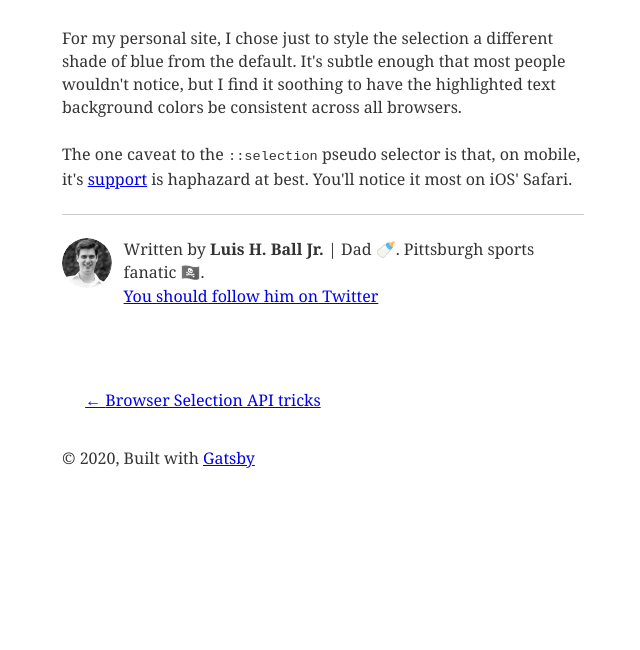
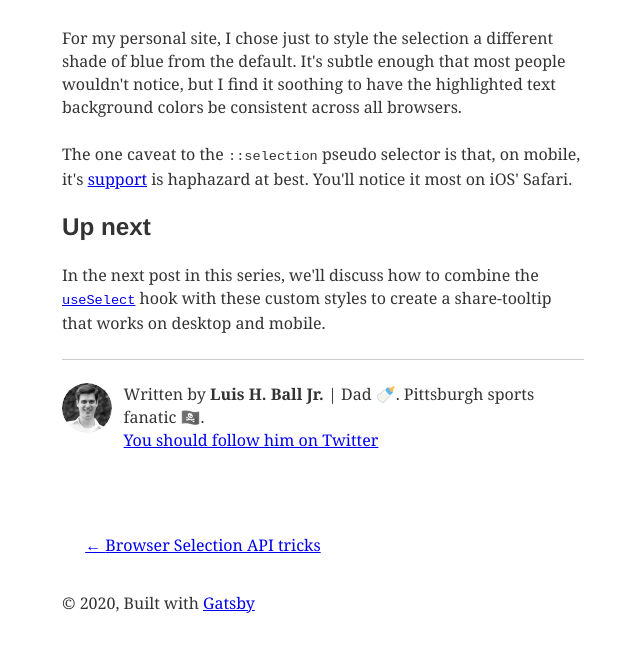
Before and after one commit to luqven/luqven.github.io, a Gatsby site: page /styling-document-selection-part-2/ in a window 1280 px wide. Shown: the part 1370-2020 px from the top of the page, without its empty margins (317-957 px from the left). Before the commit the page ends 1875 px from the top, so only its background shows below. Built offline with nearby package versions, Linux system fonts and the light colour scheme; Gatsby itself is replaced by a stand-in of ours; some packages are replaced by stand-ins of ours; what typography-theme-github would draw is missing.

Commit message:
add link to blogpost

```diff
--- a/content/blog/styling-document-selection-part-2/index.md
+++ b/content/blog/styling-document-selection-part-2/index.md
@@ -33,3 +33,7 @@ This great [example](https://css-tricks.com/almanac/selectors/s/selection/) by C
 For my personal site, I chose just to style the selection a different shade of blue from the default. It's subtle enough that most people wouldn't notice, but I find it soothing to have the highlighted text background colors be consistent across all browsers.
 
 The one caveat to the `::selection` pseudo selector is that, on mobile, it's [support](https://caniuse.com/#feat=css-selection) is haphazard at best. You'll notice it most on iOS' Safari.
+
+## Up next
+
+In the next post in this series, we'll discuss how to combine the [`useSelect`](https://luisball.com/styling-document-selection/) hook with these custom styles to create a share-tooltip that works on desktop and mobile.
```
